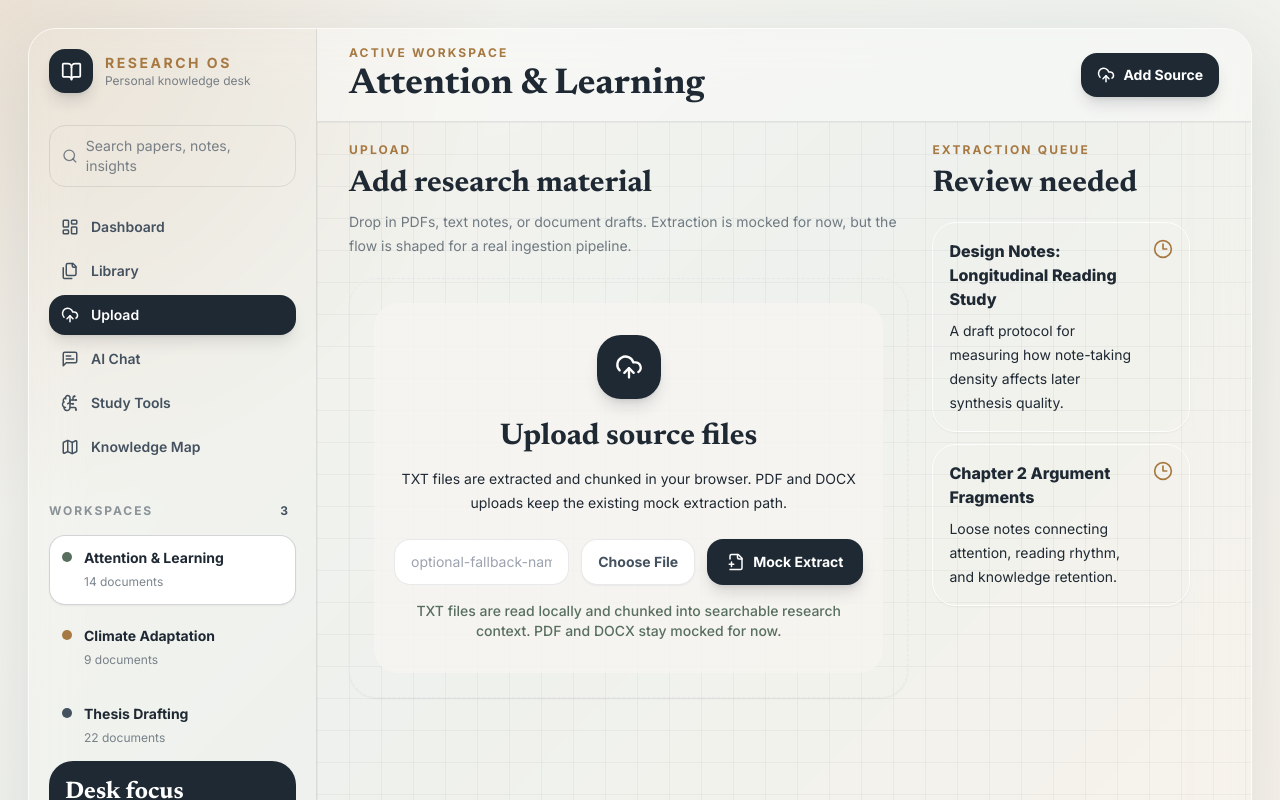
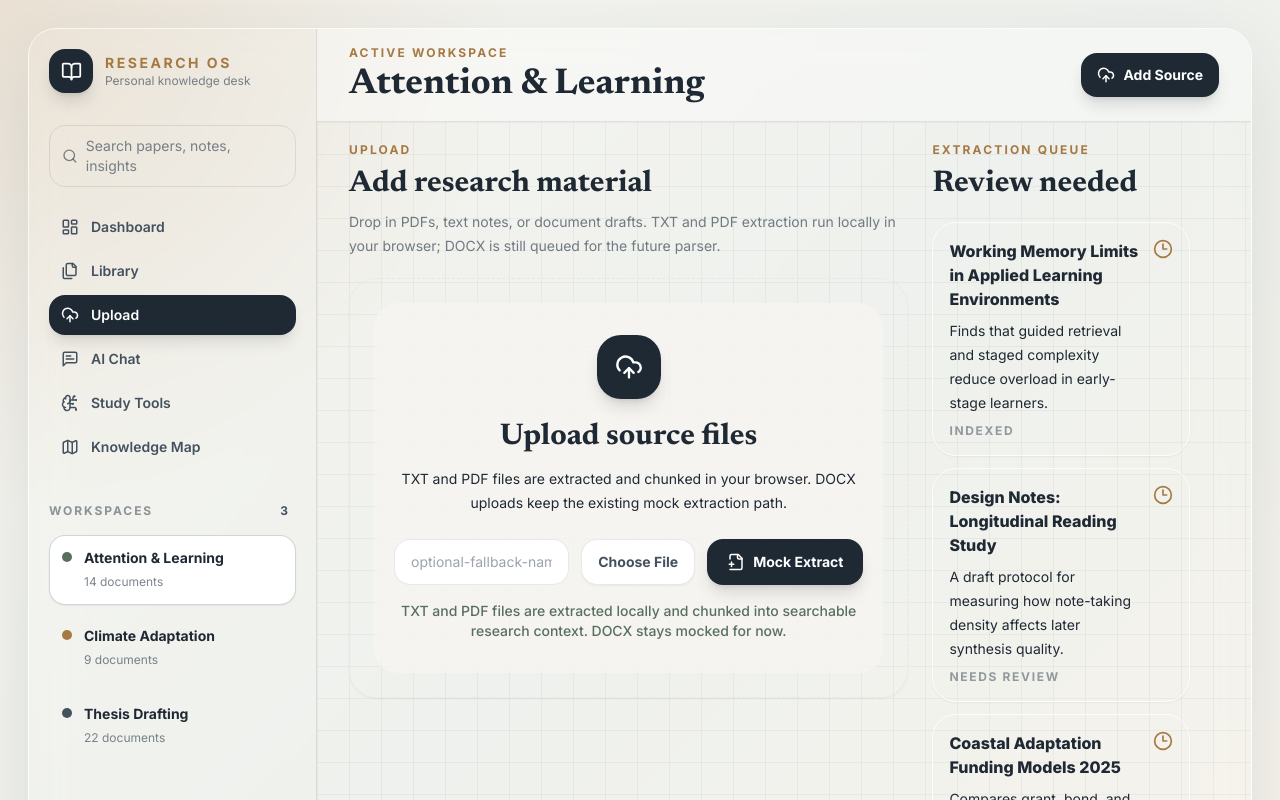
Before and after one commit to wuy117/ResearchOS, a React (Vite) app: page / in a window 1280 px wide. Both pictures are taken after a click on the button "Upload". Shown: the top 800 px of the page. Built offline with nearby package versions, Linux system fonts and the light colour scheme.

Commit message:
Add PDF extraction

```diff
--- a/api/research-chat.ts
+++ b/api/research-chat.ts
@@ -17,6 +17,7 @@ type ResearchChatDocument = {
   summary?: string;
   topics?: string[];
   extractedText?: string;
+  location?: string;
 };
 
 type ResearchChatBody = {
@@ -65,6 +66,7 @@ function normalizeDocuments(documents: unknown): ResearchChatDocument[] {
       summary: typeof document.summary === 'string' ? document.summary.trim() : '',
       topics: Array.isArray(document.topics) ? document.topics.filter((topic): topic is string => typeof topic === 'string') : [],
       extractedText: typeof document.extractedText === 'string' ? document.extractedText.trim().slice(0, MAX_TEXT_LENGTH) : '',
+      location: typeof document.location === 'string' ? document.location.trim() : '',
     }));
 }
 
@@ -81,6 +83,7 @@ function buildDocumentContext(documents: ResearchChatDocument[]) {
 
       return [
         `Document ${index + 1}: ${document.title}`,
+        `Location: ${document.location || 'Supplied document context'}`,
         `Topics: ${topics}`,
         `Summary: ${summary}`,
         `Extracted text: ${extractedText}`,
@@ -125,7 +128,7 @@ function extractSources(answer: string, documents: ResearchChatDocument[]): Sour
     .filter((document) => citedTitles.has(document.title))
     .map((document) => ({
       documentTitle: document.title,
-      location: 'Supplied document context',
+      location: document.location || 'Supplied document context',
       excerpt: document.summary || document.extractedText?.slice(0, 180) || 'Referenced in the AI answer.',
     }));
 }
--- a/package.json
+++ b/package.json
@@ -10,6 +10,7 @@
   },
   "dependencies": {
     "lucide-react": "^0.468.0",
+    "pdfjs-dist": "^6.1.200",
     "react": "^19.0.0",
     "react-dom": "^19.0.0"
   },
--- a/src/App.tsx
+++ b/src/App.tsx
@@ -10,6 +10,7 @@ import { useResearchState } from './hooks/useResearchState';
 import type { ChatMessage, DocumentChunk, PageId, ResearchDocument } from './types/research';
 import { askResearchChat } from './utils/api';
 import { chunkText, extractTopics, getWordCount, summarizeText } from './utils/chunkText';
+import { extractPdfText } from './utils/extractPdfText';
 
 function App() {
   const { state, setState } = useResearchState();
@@ -160,9 +161,10 @@ function Upload({
   const [fileName, setFileName] = useState('');
   const [selectedFile, setSelectedFile] = useState<File | null>(null);
   const [isReading, setIsReading] = useState(false);
-  const [note, setNote] = useState('TXT files are read locally and chunked into searchable research context. PDF and DOCX stay mocked for now.');
+  const [failedPdfUpload, setFailedPdfUpload] = useState<{ file: File; documentId: string; title: string; cleanName: string } | null>(null);
+  const [note, setNote] = useState('TXT and PDF files are extracted locally and chunked into searchable research context. DOCX stays mocked for now.');
   const fileInputRef = useRef<HTMLInputElement | null>(null);
-  const recentUploads = stateDocuments.filter((document) => document.status !== 'Indexed' || document.type === 'TXT').slice(0, 3);
+  const recentUploads = stateDocuments.filter((document) => document.status !== 'Indexed' || document.type === 'TXT' || document.type === 'PDF').slice(0, 4);
 
   function resetUploadFields() {
     setSelectedFile(null);
@@ -170,6 +172,107 @@ function Upload({
 
     if (fileInputRef.current) {
       fileInputRef.current.value = '';
+    }
+  }
+
+  async function processPdfUpload({
+    file,
+    cleanName,
+    title,
+    documentId,
+  }: {
+    file: File;
+    cleanName: string;
+    title: string;
+    documentId: string;
+  }) {
+    setIsReading(true);
+    setFailedPdfUpload(null);
+
+    const processingDocument: ResearchDocument = {
+      id: documentId,
+      title,
+      type: 'PDF',
+      workspaceId: activeWorkspaceId,
+      authors: 'Local PDF upload',
+      addedAt: new Date().toISOString().slice(0, 10),
+      status: 'Extracting',
+      tags: ['pdf upload'],
+      insightCount: 0,
+      summary: 'Extracting selectable text from this PDF in your browser.',
+    };
+
+    setState((current) => ({
+      ...current,
+      documents: [processingDocument, ...current.documents.filter((document) => document.id !== documentId)],
+      chunks: current.chunks.filter((chunk) => chunk.documentId !== documentId),
+    }));
+    setNote(`Extracting text from ${cleanName}...`);
+
+    try {
+      const extracted = await extractPdfText(file);
+
+      if (extracted.wordCount === 0 || !extracted.text.trim()) {
+        throw new Error('No selectable text found. This PDF may be scanned.');
+      }
+
+      setState((current) => ({
+        ...current,
+        documents: current.documents.map((document) =>
+          document.id === documentId
+            ? {
+                ...document,
+                status: 'Analysing',
+                summary: 'Analysing extracted text, topics, and searchable chunks.',
+                pageCount: extracted.pages.length,
+                wordCount: extracted.wordCount,
+              }
+            : document,
+        ),
+      }));
+      setNote(`Analysing ${extracted.wordCount.toLocaleString()} words from ${cleanName}...`);
+
+      const chunks = chunkText({ text: extracted.text, documentId, pages: extracted.pages });
+      const tags = extractTopics(extracted.text);
+      const readyDocument: ResearchDocument = {
+        ...processingDocument,
+        status: 'Ready',
+        tags: tags.length ? tags : ['pdf upload'],
+        summary: summarizeText(extracted.text),
+        extractedText: extracted.text,
+        pageCount: extracted.pages.length,
+        wordCount: extracted.wordCount,
+        chunkIds: chunks.map((chunk) => chunk.id),
+      };
+
+      setState((current) => ({
+        ...current,
+        documents: current.documents.map((document) => (document.id === documentId ? readyDocument : document)),
+        chunks: [...chunks, ...current.chunks.filter((chunk) => chunk.documentId !== documentId)],
+      }));
+      setNote(
+        `${cleanName} is ready with ${extracted.pages.length.toLocaleString()} pages, ${extracted.wordCount.toLocaleString()} words, and ${chunks.length} chunks.`,
+      );
+      resetUploadFields();
+    } catch (error) {
+      const message = error instanceof Error ? error.message : `Research OS could not extract text from ${cleanName}. Please try another PDF.`;
+      const failedDocument: ResearchDocument = {
+        ...processingDocument,
+        status: 'Failed',
+        tags: ['pdf upload', 'failed'],
+        summary: message,
+        extractionError: message,
+      };
+
+      setState((current) => ({
+        ...current,
+        documents: current.documents.map((document) => (document.id === documentId ? failedDocument : document)),
+        chunks: current.chunks.filter((chunk) => chunk.documentId !== documentId),
+      }));
+      setFailedPdfUpload({ file, documentId, title, cleanName });
+      setNote(`${message} You can retry the extraction without selecting the file again.`);
+    } finally {
+      setIsReading(false);
     }
   }
 
@@ -221,6 +324,11 @@ function Upload({
       return;
     }
 
+    if (type === 'PDF' && selectedFile) {
+      await processPdfUpload({ file: selectedFile, cleanName, title, documentId });
+      return;
+    }
+
     const newDocument: ResearchDocument = {
       id: documentId,
       title,
@@ -238,7 +346,7 @@ function Upload({
       ...current,
       documents: [newDocument, ...current.documents],
     }));
-    setNote(`${cleanName} was added to the library and queued for mock extraction. Real extraction is currently enabled for TXT files only.`);
+    setNote(`${cleanName} was added to the library and queued for mock extraction. Real extraction is currently enabled for TXT and PDF files.`);
     resetUploadFields();
   }
 
@@ -248,7 +356,7 @@ function Upload({
         <SectionHeader
           eyebrow="Upload"
           title="Add research material"
-          copy="Drop in PDFs, text notes, or document drafts. Extraction is mocked for now, but the flow is shaped for a real ingestion pipeline."
+          copy="Drop in PDFs, text notes, or document drafts. TXT and PDF extraction run locally in your browser; DOCX is still queued for the future parser."
         />
         <div className="rounded-[28px] border border-dashed border-ink/18 bg-white/78 p-6 shadow-sm">
           <div className="grid min-h-[260px] place-items-center rounded-3xl bg-paper/75 px-5 py-8 text-center">
@@ -258,7 +366,7 @@ function Upload({
               </div>
               <h3 className="mt-5 font-serif text-3xl font-bold text-ink">Upload source files</h3>
               <p className="mx-auto mt-3 max-w-lg text-sm leading-6 text-graphite/72">
-                TXT files are extracted and chunked in your browser. PDF and DOCX uploads keep the existing mock extraction path.
+                TXT and PDF files are extracted and chunked in your browser. DOCX uploads keep the existing mock extraction path.
               </p>
               <div className="mx-auto mt-6 flex max-w-xl flex-col gap-3 sm:flex-row">
                 <input
@@ -288,7 +396,7 @@ function Upload({
                   className="inline-flex items-center justify-center gap-2 rounded-2xl bg-ink px-5 py-3 text-sm font-bold text-white shadow-lg shadow-ink/15 transition disabled:cursor-not-allowed disabled:bg-graphite/55"
                 >
                   <FilePlus2 size={18} />
-                  {isReading ? 'Reading...' : selectedFile?.name.toLowerCase().endsWith('.txt') ? 'Ingest TXT' : 'Mock Extract'}
+                  {isReading ? 'Processing...' : selectedFile?.name.toLowerCase().endsWith('.txt') ? 'Ingest TXT' : selectedFile?.name.toLowerCase().endsWith('.pdf') ? 'Extract PDF' : 'Mock Extract'}
                 </button>
               </div>
               {selectedFile ? <p className="mt-3 text-xs font-bold uppercase tracking-[0.14em] text-graphite/55">{selectedFile.name}</p> : null}
@@ -307,6 +415,26 @@ function Upload({
                 <div>
                   <p className="font-extrabold text-ink">{document.title}</p>
                   <p className="mt-2 text-sm leading-6 text-graphite/72">{document.summary}</p>
+                  <p className="mt-2 text-xs font-bold uppercase tracking-[0.14em] text-graphite/55">
+                    {[
+                      document.status,
+                      document.pageCount ? `${document.pageCount.toLocaleString()} pages` : null,
+                      document.wordCount ? `${document.wordCount.toLocaleString()} words` : null,
+                      document.chunkIds?.length ? `${document.chunkIds.length.toLocaleString()} chunks` : null,
+                    ]
+                      .filter(Boolean)
+                      .join(' / ')}
+                  </p>
+                  {document.status === 'Failed' && failedPdfUpload?.documentId === document.id ? (
+                    <button
+                      type="button"
+                      onClick={() => processPdfUpload(failedPdfUpload)}
+                      disabled={isReading}
+                      className="mt-3 rounded-2xl bg-ink px-4 py-2 text-sm font-bold text-white shadow-sm transition disabled:cursor-not-allowed disabled:bg-graphite/55"
+                    >
+                      Retry extraction
+                    </button>
+                  ) : null}
                 </div>
                 <Clock3 className="shrink-0 text-brass" size={20} />
               </div>
@@ -351,9 +479,16 @@ function buildResearchChatContext(question: string, documents: ResearchDocument[
   if (matchingChunks.length > 0) {
     return matchingChunks.map(({ chunk }) => {
       const document = documentById.get(chunk.documentId)!;
+      const location =
+        chunk.pageStart && chunk.pageEnd
+          ? chunk.pageStart === chunk.pageEnd
+            ? `p. ${chunk.pageStart}`
+            : `pp. ${chunk.pageStart}-${chunk.pageEnd}`
+          : `chunk ${chunk.chunkIndex + 1}`;
 
       return {
-        title: `${document.title} / chunk ${chunk.chunkIndex + 1}`,
+        title: document.title,
+        location,
         summary: document.summary,
         topics: document.tags,
         extractedText: chunk.text,
@@ -363,6 +498,7 @@ function buildResearchChatContext(question: string, documents: ResearchDocument[
 
   return documents.map((document) => ({
     title: document.title,
+    location: document.pageCount ? `${document.pageCount.toLocaleString()} page PDF` : 'Supplied document context',
     summary: document.summary,
     topics: document.tags,
     extractedText: document.extractedText ? document.extractedText.slice(0, 2400) : document.summary,
--- a/src/types/research.ts
+++ b/src/types/research.ts
@@ -15,13 +15,15 @@ export type ResearchDocument = {
   workspaceId: string;
   authors: string;
   addedAt: string;
-  status: 'Indexed' | 'Ready' | 'Extracting' | 'Needs review';
+  status: 'Indexed' | 'Ready' | 'Extracting' | 'Analysing' | 'Failed' | 'Needs review';
   tags: string[];
   insightCount: number;
   summary: string;
   extractedText?: string;
   wordCount?: number;
+  pageCount?: number;
   chunkIds?: string[];
+  extractionError?: string;
 };
 
 export type DocumentChunk = {
@@ -30,6 +32,8 @@ export type DocumentChunk = {
   chunkIndex: number;
   text: string;
   wordCount: number;
+  pageStart?: number;
+  pageEnd?: number;
   createdAt: string;
 };
 
--- a/src/utils/api.ts
+++ b/src/utils/api.ts
@@ -3,6 +3,7 @@ export type ResearchChatRequestDocument = {
   summary: string;
   topics: string[];
   extractedText: string;
+  location?: string;
 };
 
 export type ResearchChatSource = {
--- a/src/utils/chunkText.ts
+++ b/src/utils/chunkText.ts
@@ -2,6 +2,7 @@ import type { DocumentChunk } from '../types/research';
 
 const DEFAULT_CHUNK_WORDS = 800;
 const DEFAULT_OVERLAP_WORDS = 100;
+type ChunkWord = { word: string; pageNumber?: number };
 const STOP_WORDS = new Set([
   'about',
   'after',
@@ -48,21 +49,28 @@ export function getWordCount(text: string) {
 export function chunkText({
   text,
   documentId,
+  pages,
   chunkWords = DEFAULT_CHUNK_WORDS,
   overlapWords = DEFAULT_OVERLAP_WORDS,
 }: {
   text: string;
   documentId: string;
+  pages?: { pageNumber: number; text: string }[];
   chunkWords?: number;
   overlapWords?: number;
 }): DocumentChunk[] {
-  const words = getWords(text);
+  const words: ChunkWord[] = pages?.length
+    ? pages.flatMap((page) => getWords(page.text).map((word) => ({ word, pageNumber: page.pageNumber })))
+    : getWords(text).map((word) => ({ word }));
   const chunks: DocumentChunk[] = [];
   const step = Math.max(1, chunkWords - overlapWords);
   const createdAt = new Date().toISOString();
 
   for (let start = 0; start < words.length; start += step) {
     const slice = words.slice(start, start + chunkWords);
+    const pageNumbers = slice
+      .map((word) => word.pageNumber)
+      .filter((pageNumber): pageNumber is number => typeof pageNumber === 'number');
 
     if (slice.length === 0) {
       break;
@@ -72,8 +80,10 @@ export function chunkText({
       id: `${documentId}-chunk-${chunks.length}`,
       documentId,
       chunkIndex: chunks.length,
-      text: slice.join(' '),
+      text: slice.map((word) => word.word).join(' '),
       wordCount: slice.length,
+      pageStart: pageNumbers.length ? Math.min(...pageNumbers) : undefined,
+      pageEnd: pageNumbers.length ? Math.max(...pageNumbers) : undefined,
       createdAt,
     });
 
--- /dev/null
+++ b/src/utils/extractPdfText.ts
@@ -0,0 +1,66 @@
+import * as pdfjsLib from 'pdfjs-dist';
+import type { TextItem } from 'pdfjs-dist/types/src/display/api';
+import { getWordCount } from './chunkText';
+
+pdfjsLib.GlobalWorkerOptions.workerSrc = new URL('pdfjs-dist/build/pdf.worker.mjs', import.meta.url).toString();
+
+export type ExtractedPdfPage = {
+  pageNumber: number;
+  text: string;
+  wordCount: number;
+};
+
+export type ExtractedPdfText = {
+  text: string;
+  pages: ExtractedPdfPage[];
+  wordCount: number;
+};
+
+function isTextItem(item: unknown): item is TextItem {
+  return Boolean(item && typeof item === 'object' && 'str' in item && typeof (item as TextItem).str === 'string');
+}
+
+function normalizePageText(text: string) {
+  return text.replace(/[ \t]+/g, ' ').replace(/\s+\n/g, '\n').replace(/\n{3,}/g, '\n\n').trim();
+}
+
+export async function extractPdfText(file: File): Promise<ExtractedPdfText> {
+  const data = await file.arrayBuffer();
+  const loadingTask = pdfjsLib.getDocument({ data });
+  const pdf = await loadingTask.promise;
+  const pages: ExtractedPdfPage[] = [];
+
+  try {
+    for (let pageNumber = 1; pageNumber <= pdf.numPages; pageNumber += 1) {
+      const page = await pdf.getPage(pageNumber);
+      const textContent = await page.getTextContent();
+      const text = normalizePageText(
+        textContent.items
+          .filter(isTextItem)
+          .map((item) => item.str)
+          .join(' '),
+      );
+
+      pages.push({
+        pageNumber,
+        text,
+        wordCount: getWordCount(text),
+      });
+      page.cleanup();
+    }
+  } finally {
+    await pdf.cleanup();
+    await loadingTask.destroy();
+  }
+
+  const text = pages
+    .map((page) => `Page ${page.pageNumber}\n${page.text}`)
+    .join('\n\n')
+    .trim();
+
+  return {
+    text,
+    pages,
+    wordCount: pages.reduce((total, page) => total + page.wordCount, 0),
+  };
+}
```
Also changed, not shown: src/components/DocumentCard.tsx (+9 -2 lines), 1 other file (tests, documents, lock files or other folders).
